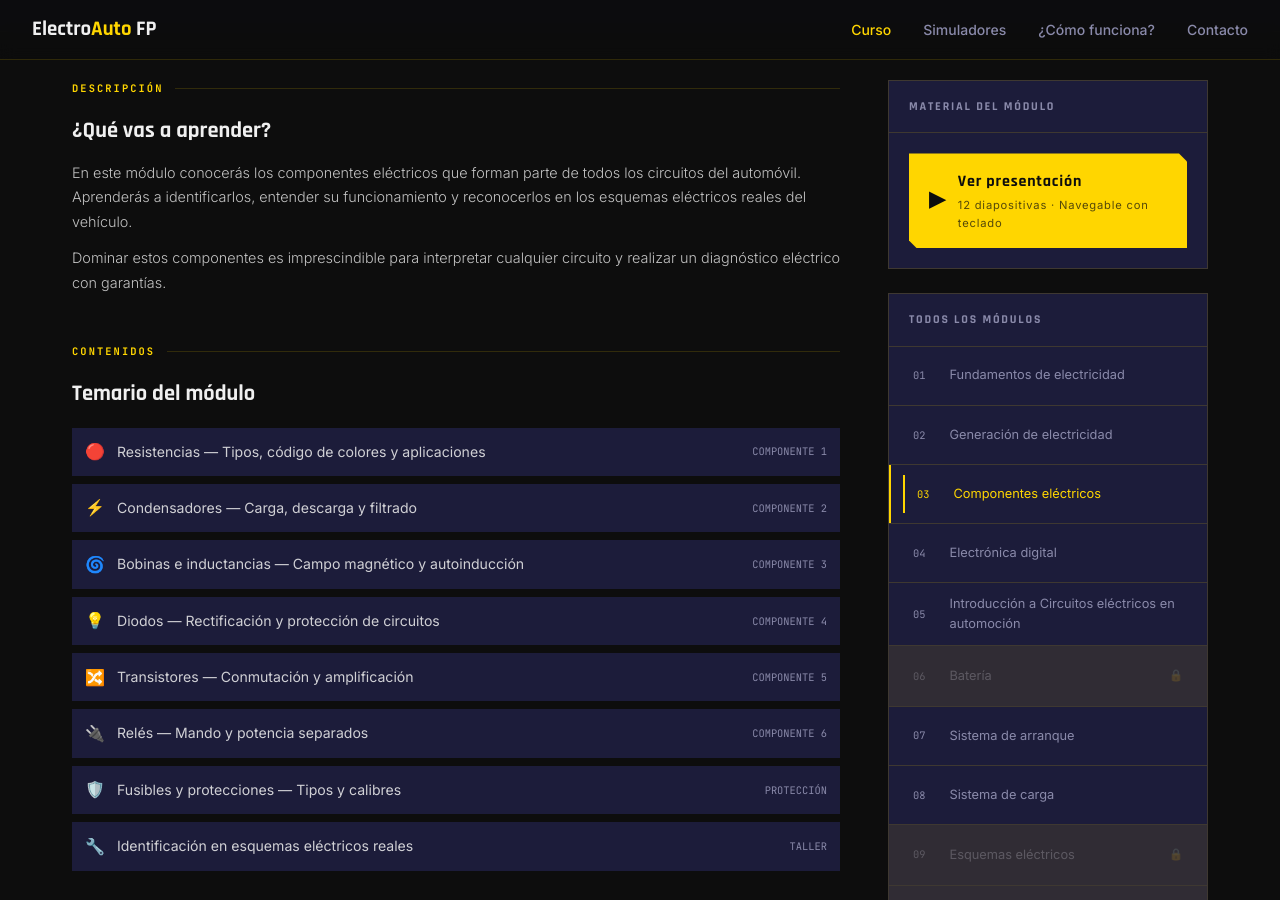
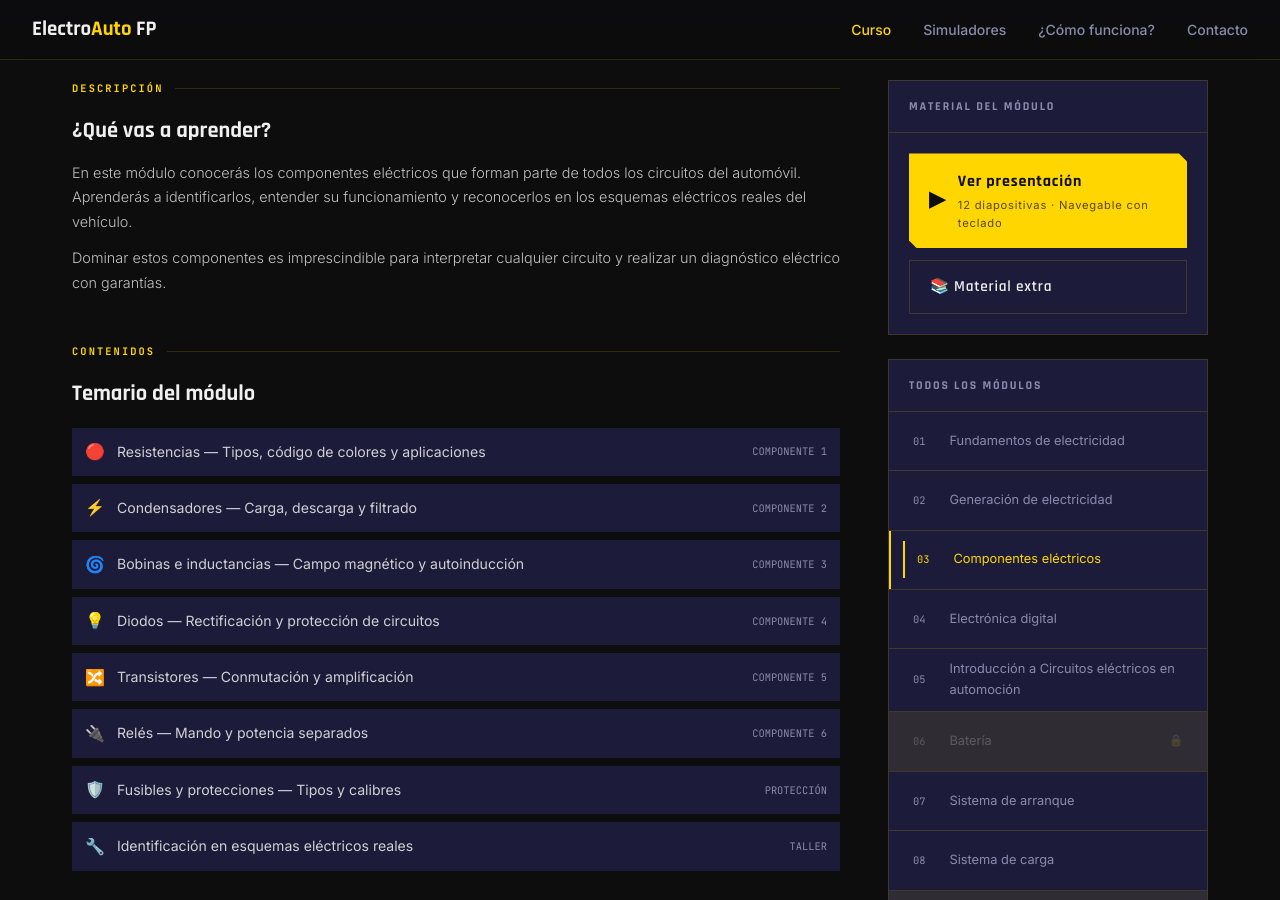
Before and after one commit to zadvisor1/electroauto-fp, a Jekyll site: the page built from curso/modulo-03/index.html, in a window 1280 px wide and 900 px high, scrolled down 380 px. Built offline with Jekyll 4.4.1, drawn with Linux system fonts in a browser that asks for light colours.

Commit message:
Update sidebar-material.html

```diff
--- a/_includes/sidebar-material.html
+++ b/_includes/sidebar-material.html
@@ -32,6 +32,10 @@
          class="btn-simulador">
         📚 Material extra
       </a>
+    {% elsif mod.material_extra %}
+      <a href="material-extra.html" class="btn-simulador">
+        📚 Material extra
+      </a>
     {% endif %}
   </div>
 </div>
```
